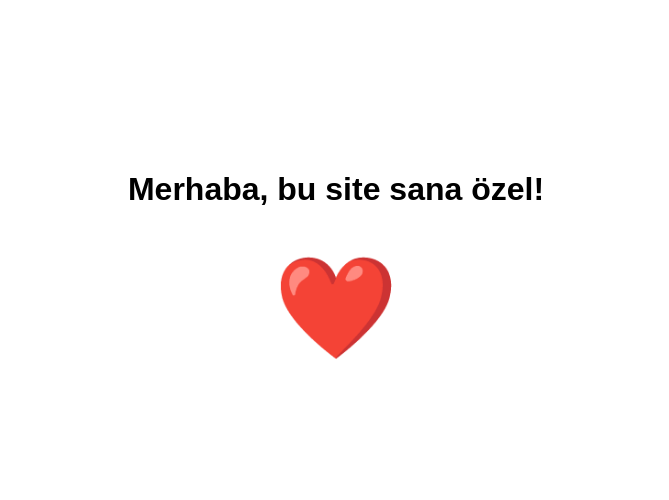
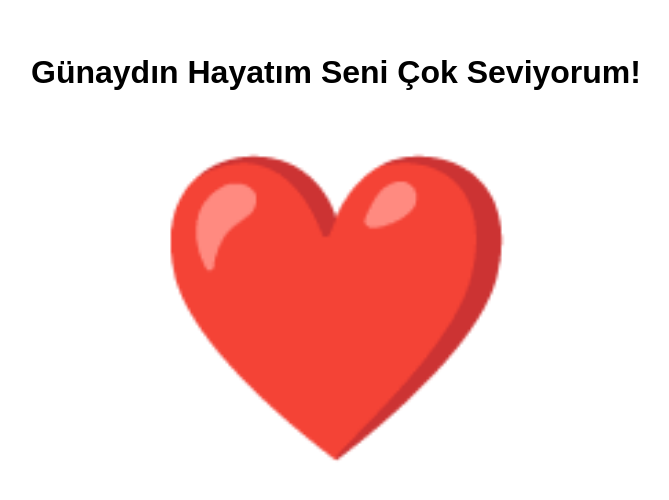
Before and after one commit to efesrcn/Seniseviyorum, a plain HTML site: page index.html in a window 1280 px wide. Shown: the part 142-642 px from the top of the page, without its empty margins (304-973 px from the left). Drawn offline with Linux system fonts and the light colour scheme.

Commit message:
Update index.html

```diff
--- a/index.html
+++ b/index.html
@@ -15,14 +15,14 @@
       flex-direction: column;
     }
     .heart {
-      font-size: 100px;
+      font-size: 300px;
       color: red;
       margin-top: 20px;
     }
   </style>
 </head>
 <body>
-  <h1>Merhaba, bu site sana özel!</h1>
+  <h1>Günaydın Hayatım Seni Çok Seviyorum!</h1>
   <div class="heart">❤️</div>
 </body>
 </html>
```
